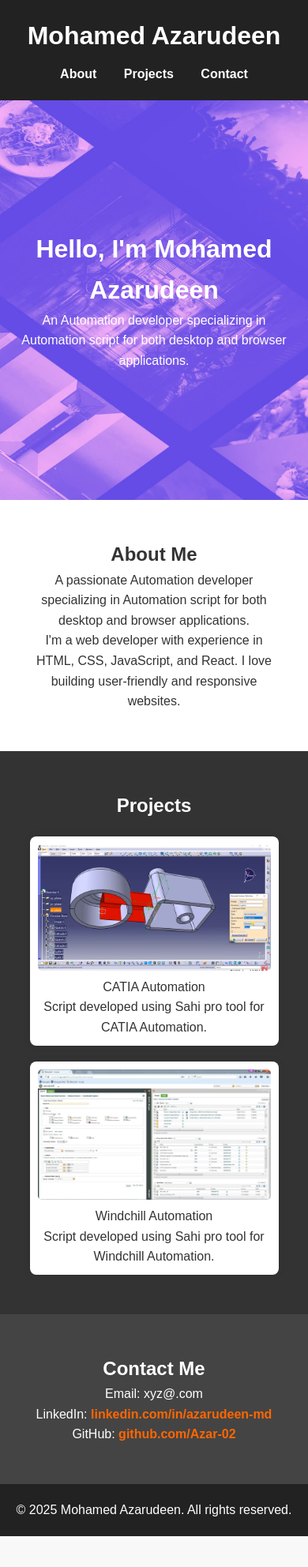
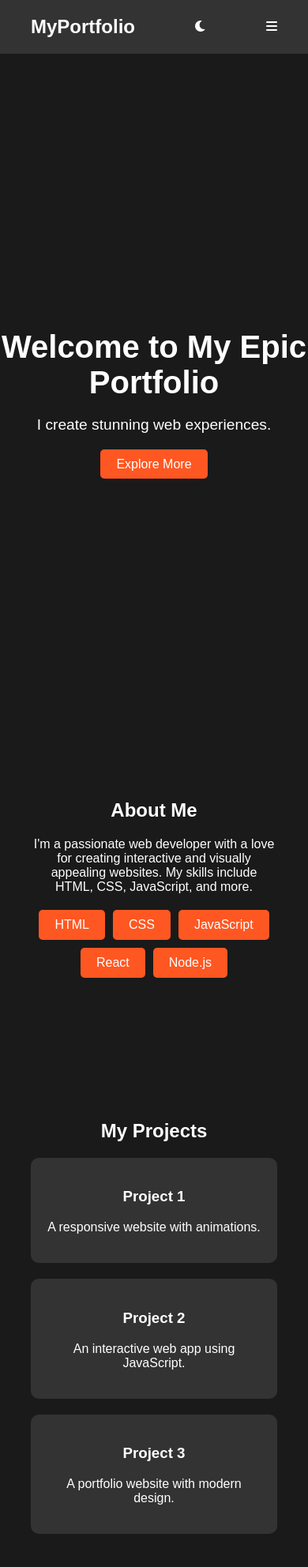
Before and after one commit to Azar-02/html-css-portfolio, a plain HTML site: page index.html in a window 390 px wide. Shown: the top 1984 px of the page at 79% size. Before the commit the page ends 1945 px from the top, so only its background shows below. Drawn offline with Linux system fonts and the light colour scheme.

Commit message:
added js

```diff
--- a/index.html
+++ b/index.html
@@ -3,82 +3,99 @@
 <head>
   <meta charset="UTF-8">
   <meta name="viewport" content="width=device-width, initial-scale=1.0">
-    <meta name="description" content="A personal portfolio website showcasing projects, skills, and contact details.">
-    <meta name="keywords" content="Portfolio, Web Developer, Frontend, HTML, CSS, JavaScript">
-    <meta name="author" content="Your Name">
-    <title>Mohamed Azarudeen | Portfolio</title>
+  <meta name="description" content="A modern and responsive portfolio showcasing my skills and projects.">
+  <title>Epic Portfolio</title>
   <link rel="stylesheet" href="styles.css">
-    <link rel="preconnect" href="https://fonts.googleapis.com">
-    <link rel="stylesheet" href="https://cdnjs.cloudflare.com/ajax/libs/font-awesome/6.4.2/css/all.min.css">
+  <link rel="stylesheet" href="https://cdnjs.cloudflare.com/ajax/libs/font-awesome/6.0.0/css/all.min.css">
 </head>
 <body>
-
   <!-- Header -->
-     <header>
-        <div class="container">
-            <h1>Mohamed Azarudeen</h1>
-            <nav>
-                <ul>
+  <header class="header">
+    <nav class="navbar">
+      <div class="logo">MyPortfolio</div>
+      <ul class="nav-links">
+        <li><a href="#home">Home</a></li>
         <li><a href="#about">About</a></li>
         <li><a href="#projects">Projects</a></li>
         <li><a href="#contact">Contact</a></li>
       </ul>
+      <div class="theme-toggle">
+        <i class="fas fa-moon"></i>
+      </div>
+      <div class="hamburger">
+        <i class="fas fa-bars"></i>
+      </div>
     </nav>
-        </div>
   </header>
 
-     <!-- Hero Section -->
-     <section class="hero">
-        <div class="container">
-            <h2>Hello, I'm Mohamed Azarudeen</h2>
-            <p>An Automation developer specializing in Automation script for both desktop and browser applications.</p>
+  <!-- Main Content -->
+  <main>
+    <!-- Home Section -->
+    <section id="home" class="home-section">
+      <div class="home-content">
+        <h1>Welcome to My Epic Portfolio</h1>
+        <p>I create stunning web experiences.</p>
+        <a href="#about" class="btn">Explore More</a>
       </div>
+      <canvas id="particles"></canvas>
     </section>
 
     <!-- About Section -->
-    <section id="about" class="about">
-        <div class="container">
+    <section id="about" class="about-section">
       <h2>About Me</h2>
-            <p>A passionate Automation developer specializing in Automation script for both desktop and browser applications.</p>
-            <p>I'm a web developer with experience in HTML, CSS, JavaScript, and React. I love building user-friendly and responsive websites.</p>
+      <div class="about-content">
+        <p>I'm a passionate web developer with a love for creating interactive and visually appealing websites. My skills include HTML, CSS, JavaScript, and more.</p>
+        <div class="skills">
+          <span>HTML</span>
+          <span>CSS</span>
+          <span>JavaScript</span>
+          <span>React</span>
+          <span>Node.js</span>
+        </div>
       </div>
     </section>
 
     <!-- Projects Section -->
-    <section id="projects" class="projects">
-        <div class="container">
-            <h2>Projects</h2>
+    <section id="projects" class="projects-section">
+      <h2>My Projects</h2>
       <div class="project-grid">
         <article class="project-card">
-                    <img src="Images/Catia.png" alt="CATIA Image">
-                    <figcaption>CATIA Automation</figcaption>
-                    <p>Script developed using Sahi pro tool for CATIA Automation.</p>
+          <h3>Project 1</h3>
+          <p>A responsive website with animations.</p>
         </article>
         <article class="project-card">
-                    <img src="Images/windchill.jpg" alt="Windchill Image">
-                    <figcaption>Windchill Automation</figcaption>
-                    <p>Script developed using Sahi pro tool for Windchill Automation.</p>
+          <h3>Project 2</h3>
+          <p>An interactive web app using JavaScript.</p>
         </article>
-            </div>
+        <article class="project-card">
+          <h3>Project 3</h3>
+          <p>A portfolio website with modern design.</p>
+        </article>
       </div>
     </section>
 
     <!-- Contact Section -->
-    <section id="contact" class="contact">
-        <div class="container">
+    <section id="contact" class="contact-section">
       <h2>Contact Me</h2>
-            <p>Email: xyz@.com</p>
-            <p>LinkedIn: <a href="https://www.linkedin.com/in/azarudeen-md/" target="_blank">linkedin.com/in/azarudeen-md</a></p>
-            <p>GitHub: <a href="https://github.com/Azar-02" target="_blank">github.com/Azar-02</a></p>
-        </div>
+      <form class="contact-form">
+        <input type="text" placeholder="Your Name" required>
+        <input type="email" placeholder="Your Email" required>
+        <textarea placeholder="Your Message" required></textarea>
+        <button type="submit">Send Message</button>
+      </form>
     </section>
+  </main>
 
   <!-- Footer -->
-    <footer>
-        <div class="container">
-            <p>&copy; 2025 Mohamed Azarudeen. All rights reserved.</p>
+  <footer class="footer">
+    <p>&copy; 2023 MyPortfolio. All rights reserved.</p>
+    <div class="social-links">
+      <a href="#" aria-label="GitHub"><i class="fab fa-github"></i></a>
+      <a href="#" aria-label="LinkedIn"><i class="fab fa-linkedin"></i></a>
+      <a href="#" aria-label="Twitter"><i class="fab fa-twitter"></i></a>
     </div>
   </footer>
 
+  <script src="script.js"></script>
 </body>
 </html>
--- /dev/null
+++ b/script.js
@@ -0,0 +1,20 @@
+// Dark/Light Mode Toggle
+const themeToggle = document.querySelector('.theme-toggle');
+const body = document.body;
+
+themeToggle.addEventListener('click', () => {
+  body.classList.toggle('light-mode');
+  themeToggle.querySelector('i').classList.toggle('fa-sun');
+  themeToggle.querySelector('i').classList.toggle('fa-moon');
+});
+
+// Hamburger Menu
+const hamburger = document.querySelector('.hamburger');
+const navLinks = document.querySelector('.nav-links');
+
+hamburger.addEventListener('click', () => {
+  navLinks.classList.toggle('active');
+});
+
+// Particle Animation (same as before)
+// Smooth Scrolling (same as before)
--- a/styles.css
+++ b/styles.css
@@ -1,140 +1,237 @@
-/* Global Styles */
-* {
+/* General Styles */
+body {
+    font-family: 'Arial', sans-serif;
     margin: 0;
     padding: 0;
-    box-sizing: border-box;
-    font-family: Arial, sans-serif;
+    background-color: #1a1a1a;
+    color: #fff;
+    transition: background-color 0.3s, color 0.3s;
   }
 
-body {
-    background: #f8f8f8;
+  body.light-mode {
+    background-color: #f4f4f4;
     color: #333;
-    line-height: 1.6;
   }
 
-/* Container */
-.container {
-    width: 90%;
-    max-width: 1000px;
-    margin: auto;
+  /* Header and Navbar */
+  .header {
+    background-color: #333;
+    position: sticky;
+    top: 0;
+    z-index: 1000;
+  }
+
+  .navbar {
+    display: flex;
+    justify-content: space-between;
+    align-items: center;
+    padding: 20px 10%;
+  }
+
+  .navbar .logo {
+    font-size: 24px;
+    font-weight: bold;
+  }
+
+  .navbar .nav-links {
+    list-style: none;
+    display: flex;
+    gap: 20px;
+  }
+
+  .navbar .nav-links a {
+    text-decoration: none;
+    color: #fff;
+    font-weight: bold;
+  }
+
+  .navbar .theme-toggle {
+    cursor: pointer;
+  }
+
+  .navbar .hamburger {
+    display: none;
+    cursor: pointer;
+  }
+
+  /* Home Section */
+  .home-section {
+    height: 100vh;
+    display: flex;
+    justify-content: center;
+    align-items: center;
+    text-align: center;
+    position: relative;
+    overflow: hidden;
+  }
+
+  .home-content h1 {
+    font-size: 4rem;
+    margin-bottom: 20px;
+  }
+
+  .home-content p {
+    font-size: 1.5rem;
+    margin-bottom: 30px;
+  }
+
+  .btn {
+    padding: 10px 20px;
+    background-color: #ff5722;
+    color: #fff;
+    text-decoration: none;
+    border-radius: 5px;
+    transition: background-color 0.3s;
+  }
+
+  .btn:hover {
+    background-color: #e64a19;
+  }
+
+  /* About Section */
+  .about-section {
+    padding: 80px 10%;
     text-align: center;
   }
 
-/* Header */
-header {
-    background: #222;
-    color: white;
-    padding: 20px 0;
+  .about-content {
+    max-width: 800px;
+    margin: 0 auto;
   }
 
-nav ul {
-    list-style: none;
-    margin-top: 10px;
+  .skills {
+    display: flex;
+    justify-content: center;
+    flex-wrap: wrap;
+    gap: 10px;
+    margin-top: 20px;
   }
 
-nav ul li {
-    display: inline;
-    margin: 0 15px;
-}
-
-nav ul li a {
-    color: white;
-    text-decoration: none;
-    font-weight: bold;
-}
-
-nav ul li a:hover {
-    color: #ff6600;
-}
-
-/* Hero Section */
-.hero {
-    background: url('./Images/bg1.jpeg') no-repeat center/cover;
-    height: 60vh;
-    display: flex;
-    align-items: center;
-    justify-content: center;
-    text-align: center;
-    color: white;
-    background-attachment: fixed;
-}
-
-.hero h2 {
-    font-size: 2.5em;
-}
-
-/* About Section */
-.about {
-    background: white;
-    padding: 50px 20px;
+  .skills span {
+    padding: 10px 20px;
+    background-color: #ff5722;
+    border-radius: 5px;
   }
 
   /* Projects Section */
-.projects {
-    background: #333;
-    color: white;
-    padding: 50px 20px;
+  .projects-section {
+    padding: 80px 10%;
+    text-align: center;
   }
 
   .project-grid {
     display: grid;
     grid-template-columns: repeat(auto-fit, minmax(250px, 1fr));
     gap: 20px;
-    margin-top: 20px;
   }
 
   .project-card {
-    background: white;
-    color: #333;
-    padding: 10px;
-    border-radius: 8px;
-    box-shadow: 0 0 10px rgba(0, 0, 0, 0.1);
-    overflow: hidden;
-    text-align: center;
-    transition: transform 0.3s ease-in-out;
+    background-color: #333;
+    padding: 20px;
+    border-radius: 10px;
+    transition: transform 0.3s;
   }
 
   .project-card:hover {
-    transform: scale(1.05);
+    transform: translateY(-10px);
   }
 
-.project-card img {
-    width: 100%;
+  /* Contact Section */
+  .contact-section {
+    padding: 80px 10%;
+    text-align: center;
+  }
+
+  .contact-form {
+    max-width: 500px;
+    margin: 0 auto;
+    display: flex;
+    flex-direction: column;
+    gap: 15px;
+  }
+
+  .contact-form input, .contact-form textarea {
+    padding: 10px;
+    border: none;
     border-radius: 5px;
   }
 
-/* Contact Section */
-.contact {
-    background: #444;
-    color: white;
-    padding: 50px 20px;
+  .contact-form button {
+    padding: 10px;
+    background-color: #ff5722;
+    color: #fff;
+    border: none;
+    border-radius: 5px;
+    cursor: pointer;
   }
 
-.contact a {
-    color: #ff6600;
-    text-decoration: none;
-    font-weight: bold;
-}
-
-.contact a:hover {
-    text-decoration: underline;
+  .contact-form button:hover {
+    background-color: #e64a19;
   }
 
   /* Footer */
-footer {
-    background: #222;
-    color: white;
+  .footer {
     text-align: center;
-    padding: 20px 0;
+    padding: 20px;
+    background-color: #333;
+  }
+
+  .social-links {
+    margin-top: 10px;
+  }
+
+  .social-links a {
+    color: #fff;
+    margin: 0 10px;
+    font-size: 1.2rem;
+  }
+
+  /* Animations */
+  @keyframes fadeIn {
+    from { opacity: 0; }
+    to { opacity: 1; }
+  }
+
+  .home-section, .about-section, .projects-section, .contact-section {
+    animation: fadeIn 1s ease-in-out;
+  }
+
+  /* Particle Animation */
+  #particles {
+    position: absolute;
+    top: 0;
+    left: 0;
+    width: 100%;
+    height: 100%;
+    z-index: -1;
   }
 
   /* Responsive Design */
   @media (max-width: 768px) {
-    .hero h2 {
-        font-size: 2em;
+    .navbar .nav-links {
+      display: none;
+      flex-direction: column;
+      position: absolute;
+      top: 70px;
+      right: 10%;
+      background-color: #333;
+      padding: 20px;
+      border-radius: 10px;
     }
 
-    .project-grid {
-        grid-template-columns: repeat(auto-fit, minmax(200px, 1fr));
+    .navbar .nav-links.active {
+      display: flex;
+    }
+
+    .navbar .hamburger {
+      display: block;
+    }
+
+    .home-content h1 {
+      font-size: 2.5rem;
+    }
+
+    .home-content p {
+      font-size: 1.2rem;
     }
   }
```
Lines whose indentation alone changed are shown as unchanged.
